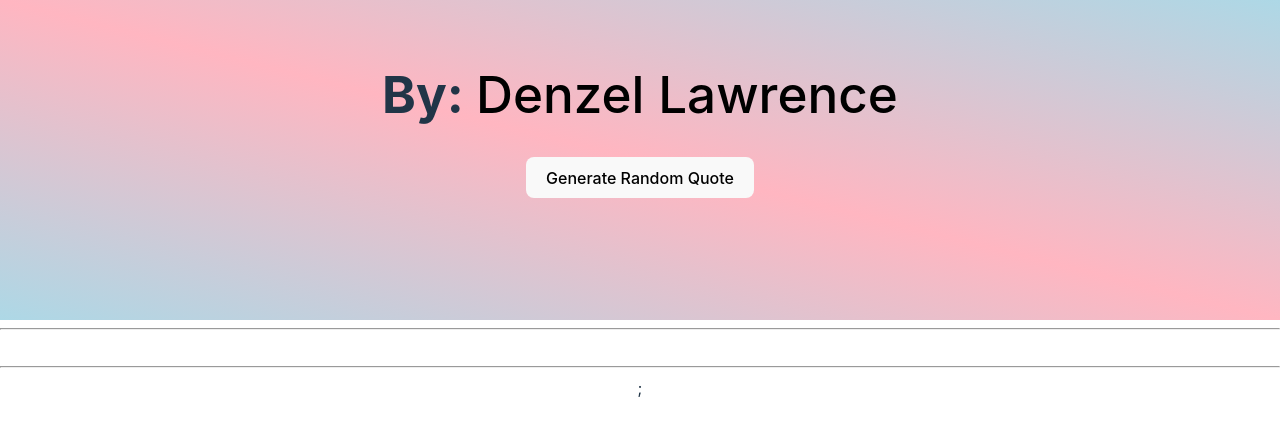
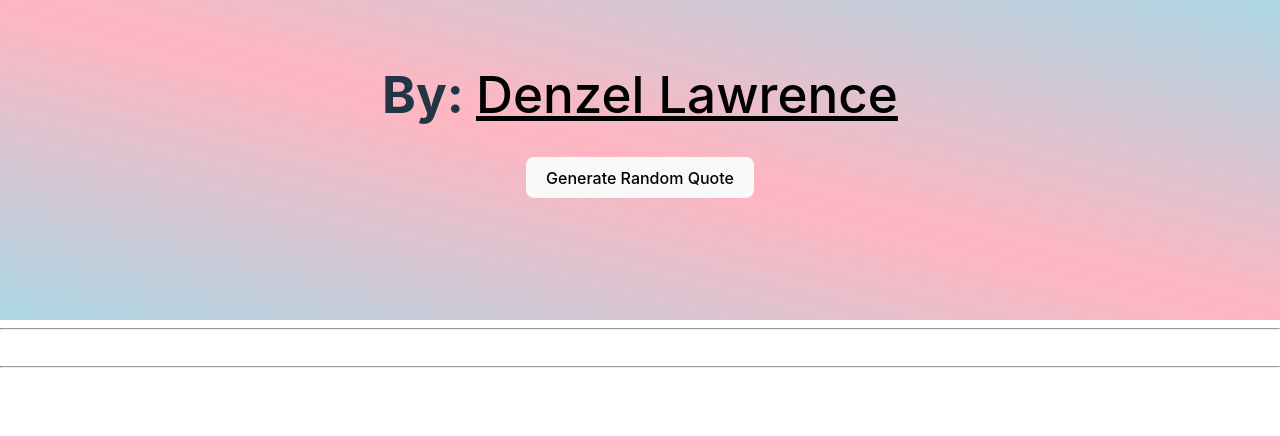
Before and after one commit to Denzel60/API-Quotes, a React (Vite) app: page / in a window 1280 px wide. Shown: the top 436 px of the page. Built offline with nearby package versions, Linux system fonts and the light colour scheme.

Commit message:
Complete Quote API project

```diff
--- a/src/App.jsx
+++ b/src/App.jsx
@@ -34,7 +34,7 @@ function App() {
     <>
       <div className="quotes-container">
         <h1>By: <a href="https://github.com/Denzel60">Denzel Lawrence</a></h1>
-        <button type="button" onClick={handleQuotes}>Generate Random Quote</button>
+        <button disabled={loading} type="button" onClick={handleQuotes}>Generate Random Quote</button>
       </div>
 
       <hr />
@@ -43,7 +43,7 @@ function App() {
 
       <div className="loader">
         {loading && <FadeLoader size={50} color="#000000" />}
-      </div>;
+      </div>
     </>
   )
 }
--- a/src/index.css
+++ b/src/index.css
@@ -17,6 +17,7 @@ a {
   font-weight: 500;
   color: black;
   text-decoration: inherit;
+  text-decoration: underline;
 }
 a:hover {
   color: #535bf2;
```
